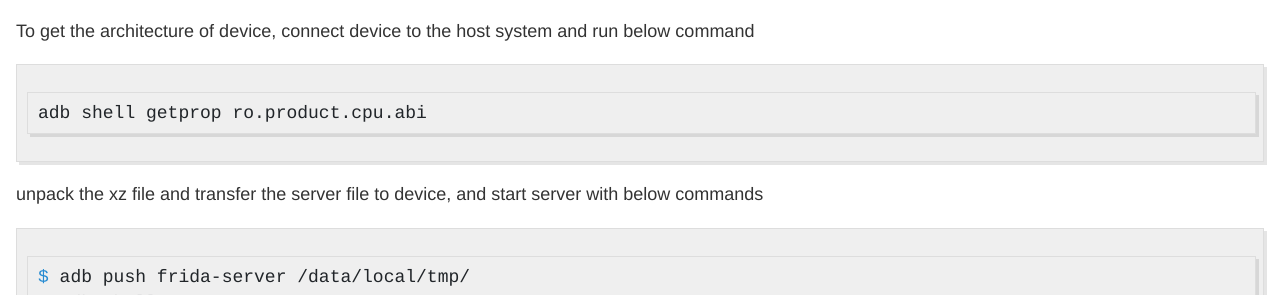
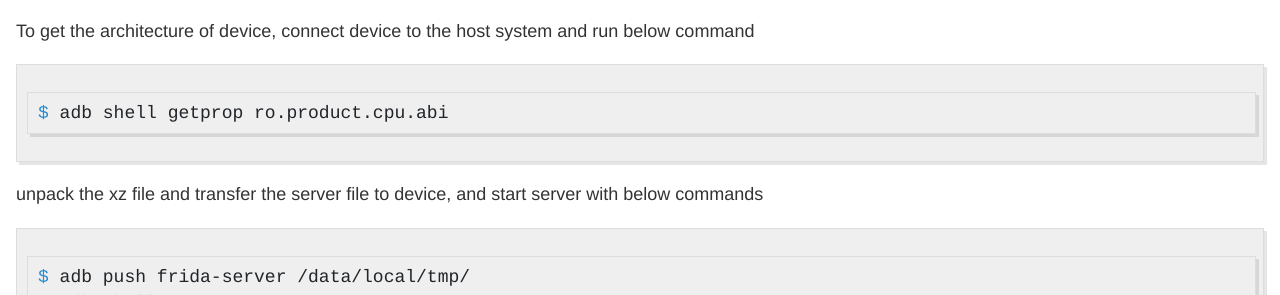
Before and after one commit to vj0shii/vj0shii.github.io, a Jekyll site: the page built from _posts/2020-6-29-android-app-testing-initial-steps.md, in a window 1280 px wide and 900 px high, scrolled down 2802 px. Shown: the part 157-452 px from the top of the window. Built offline with Jekyll 4.4.1, drawn with Linux system fonts in a browser that asks for light colours.

````diff
--- a/_posts/2020-6-29-android-app-testing-initial-steps.md
+++ b/_posts/2020-6-29-android-app-testing-initial-steps.md
@@ -107,7 +107,7 @@ Download frida server from [here](https://github.com/frida/frida/releases/)
 To get the architecture of device, connect device to the host system and run below command
 
 ```bash
-adb shell getprop ro.product.cpu.abi
+$ adb shell getprop ro.product.cpu.abi
 ```
 
 unpack the xz file and transfer the server file to device, and start server with below commands
````
